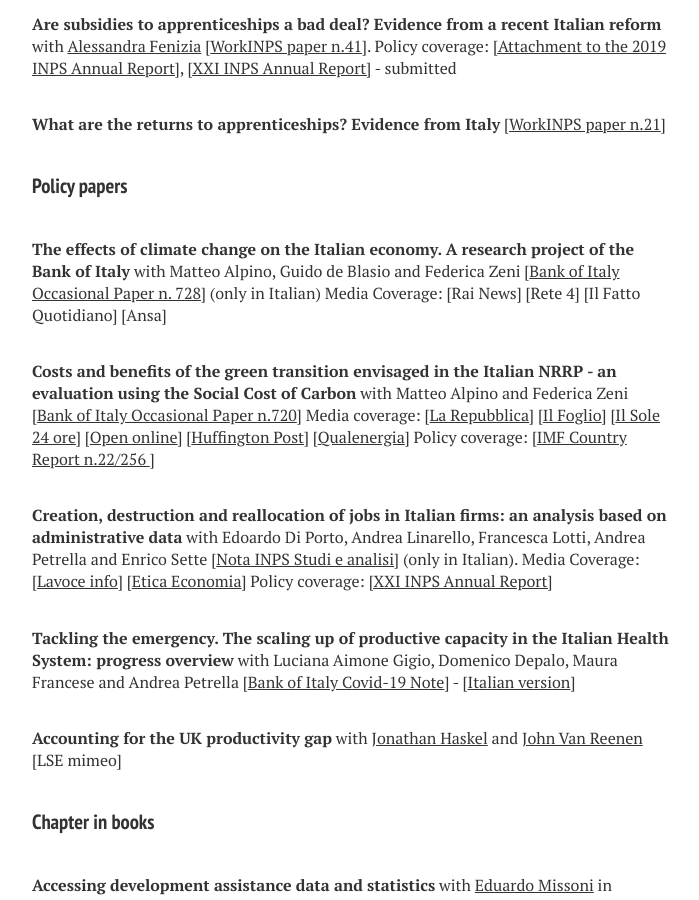
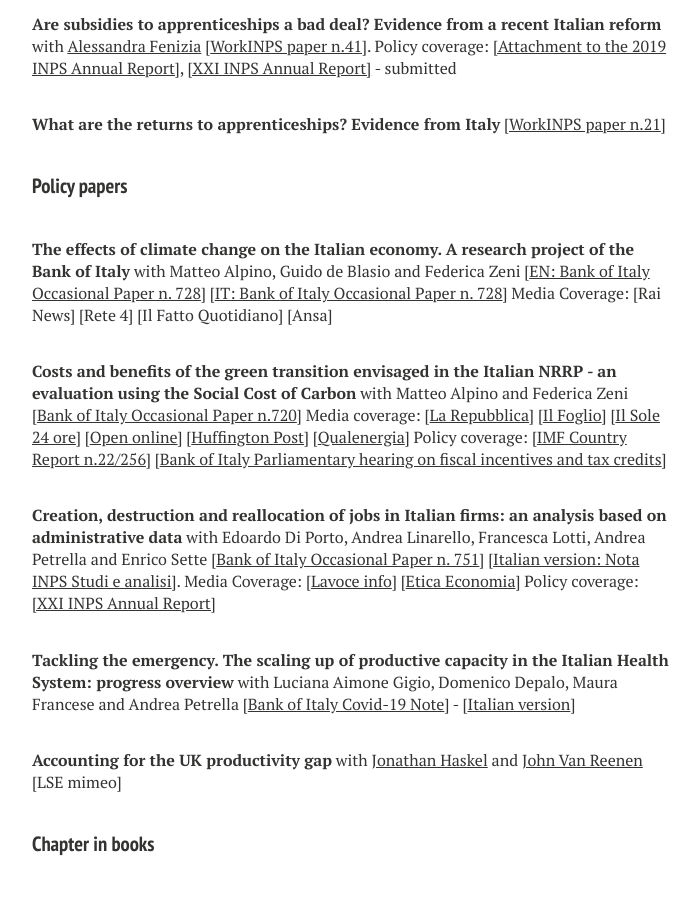
Before and after one commit to luca-citino/luca-citino.github.io, a Jekyll site: the page built from research.md, in a window 1280 px wide and 900 px high, scrolled down 593 px. Shown: the whole window, without its empty margins (288-987 px from the left). Built offline with Jekyll 4.4.1, drawn with Linux system fonts in a browser that asks for light colours; nearby versions of some CDN libraries; some web fonts are replaced.

Commit message:
Update research.md

```diff
--- a/research.md
+++ b/research.md
@@ -23,11 +23,11 @@ title: Research
 
 #### Policy papers
 
-**The effects of climate change on the Italian economy. A research project of the Bank of Italy** with Matteo Alpino, Guido de Blasio and Federica Zeni [<a href="https://www.bancaditalia.it/pubblicazioni/qef/2022-0728/index.html">Bank of Italy Occasional Paper n. 728</a>] (only in Italian) Media Coverage: [Rai News] [Rete 4] [Il Fatto Quotidiano] [Ansa]
+**The effects of climate change on the Italian economy. A research project of the Bank of Italy** with Matteo Alpino, Guido de Blasio and Federica Zeni [<a href="https://www.bancaditalia.it/pubblicazioni/qef/2022-0728/QEF_728_22_EN.pdf">EN: Bank of Italy Occasional Paper n. 728</a>] [<a href="https://www.bancaditalia.it/pubblicazioni/qef/2022-0728/index.html">IT: Bank of Italy Occasional Paper n. 728</a>] Media Coverage: [Rai News] [Rete 4] [Il Fatto Quotidiano] [Ansa]
 
-**Costs and benefits of the green transition envisaged in the Italian NRRP - an evaluation using the Social Cost of Carbon** with Matteo Alpino and Federica Zeni [<a href="https://www.bancaditalia.it/pubblicazioni/qef/2022-0720/QEF_720.pdf">Bank of Italy Occasional Paper n.720</a>] Media coverage: [<a href="https://www.repubblica.it/economia/2022/10/16/news/superbonus_modifiche_nuovo_governo-370315835/">La Repubblica</a>] [<a href="https://www.ilfoglio.it/economia/2022/11/10/news/il-superbonus-riduce-di-pochissimo-le-emissioni-di-co2-e-aumenta-di-molto-quelle-di-debito-4642055/">Il Foglio</a>] [<a href="https://www.ilsole24ore.com/art/bankitalia-il-superbonus-costa-caro-e-produce-scarsi-benefici-ambientali-AEUmAL9B">Il Sole 24 ore</a>] [<a href="https://www.open.online/2022/10/17/pnrr-studio-bankitalia-superbonus/">Open online</a>] [<a href="https://www.huffingtonpost.it/dossier/terra/2022/10/21/news/banca_ditalia_bocciato_il_superbonus_promosse_le_rinnovabili-10458683/">Huffington Post</a>] [<a href="https://www.qualenergia.it/articoli/superbonus-non-inefficiente-come-sembrerebbe-bocciatura-bankitalia/">Qualenergia</a>] Policy coverage: [<a href="https://www.imf.org/en/Publications/CR/Issues/2022/07/28/Italy-Selected-Issues-521489">IMF Country Report n.22/256 </a>]
+**Costs and benefits of the green transition envisaged in the Italian NRRP - an evaluation using the Social Cost of Carbon** with Matteo Alpino and Federica Zeni [<a href="https://www.bancaditalia.it/pubblicazioni/qef/2022-0720/QEF_720.pdf">Bank of Italy Occasional Paper n.720</a>] Media coverage: [<a href="https://www.repubblica.it/economia/2022/10/16/news/superbonus_modifiche_nuovo_governo-370315835/">La Repubblica</a>] [<a href="https://www.ilfoglio.it/economia/2022/11/10/news/il-superbonus-riduce-di-pochissimo-le-emissioni-di-co2-e-aumenta-di-molto-quelle-di-debito-4642055/">Il Foglio</a>] [<a href="https://www.ilsole24ore.com/art/bankitalia-il-superbonus-costa-caro-e-produce-scarsi-benefici-ambientali-AEUmAL9B">Il Sole 24 ore</a>] [<a href="https://www.open.online/2022/10/17/pnrr-studio-bankitalia-superbonus/">Open online</a>] [<a href="https://www.huffingtonpost.it/dossier/terra/2022/10/21/news/banca_ditalia_bocciato_il_superbonus_promosse_le_rinnovabili-10458683/">Huffington Post</a>] [<a href="https://www.qualenergia.it/articoli/superbonus-non-inefficiente-come-sembrerebbe-bocciatura-bankitalia/">Qualenergia</a>] Policy coverage: [<a href="https://www.imf.org/en/Publications/CR/Issues/2022/07/28/Italy-Selected-Issues-521489">IMF Country Report n.22/256</a>] [<a href="https://www.bancaditalia.it/pubblicazioni/interventi-vari/int-var-2023/Ricotti-2023.02.21.pdf">Bank of Italy Parliamentary hearing on fiscal incentives and tax credits</a>]
 
-**Creation, destruction and reallocation of jobs in Italian firms: an analysis based on administrative data** with Edoardo Di Porto, Andrea Linarello, Francesca Lotti, Andrea Petrella and Enrico Sette [<a href="https://www.inps.it/docallegatiNP/Mig/Dati_analisi_bilanci/Attivita_ricerca/Studi_e_analisi/2022/nota_BdI_Inps_05_2022.pdf">Nota INPS Studi e analisi</a>] (only in Italian). Media Coverage: [<a href="https://www.lavoce.info/archives/97443/cosi-la-pandemia-ha-distrutto-e-creato-lavoro/">Lavoce info</a>] [<a href="https://eticaeconomia.it/leconomia-italiana-e-le-rigidita-che-non-ci-sono-e-non-cerano/">Etica Economia</a>] Policy coverage: <a href="https://www.inps.it/docallegatiNP/Mig/Dati_analisi_bilanci/Rapporti_annuali/XXI_Rapporto_Annuale/XXI_Rapporto_Annuale.pdf">[XXI INPS Annual Report]</a>
+**Creation, destruction and reallocation of jobs in Italian firms: an analysis based on administrative data** with Edoardo Di Porto, Andrea Linarello, Francesca Lotti, Andrea Petrella and Enrico Sette [<a href="https://www.bancaditalia.it/pubblicazioni/qef/2023-0751/QEF_751_23.pdf">Bank of Italy Occasional Paper n. 751</a>] [<a href="https://www.inps.it/docallegatiNP/Mig/Dati_analisi_bilanci/Attivita_ricerca/Studi_e_analisi/2022/nota_BdI_Inps_05_2022.pdf">Italian version: Nota INPS Studi e analisi</a>]. Media Coverage: [<a href="https://www.lavoce.info/archives/97443/cosi-la-pandemia-ha-distrutto-e-creato-lavoro/">Lavoce info</a>] [<a href="https://eticaeconomia.it/leconomia-italiana-e-le-rigidita-che-non-ci-sono-e-non-cerano/">Etica Economia</a>] Policy coverage: <a href="https://www.inps.it/docallegatiNP/Mig/Dati_analisi_bilanci/Rapporti_annuali/XXI_Rapporto_Annuale/XXI_Rapporto_Annuale.pdf">[XXI INPS Annual Report]</a>
 
 **Tackling the emergency. The scaling up of productive capacity in the Italian Health System: progress overview** with Luciana Aimone Gigio, Domenico Depalo, Maura Francese and Andrea Petrella [<a href="https://www.bancaditalia.it/media/notizie/2020/2020_HealthPolicies_progress_v6_External.pdf?language_id=1">Bank of Italy Covid-19 Note</a>] - [<a href="https://www.bancaditalia.it/media/notizie/2020/2020_HealthPolicies_Progress_v6_ITA_External.pdf">Italian version</a>]
 
```
